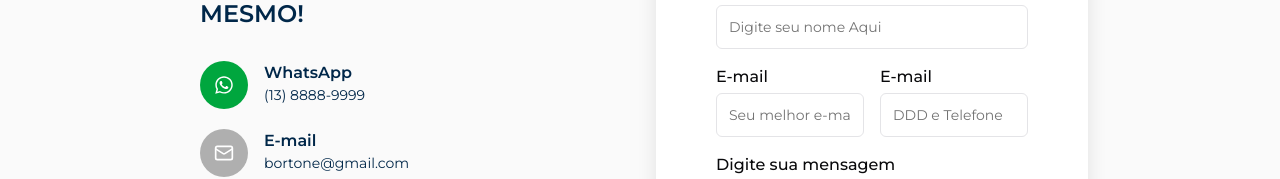
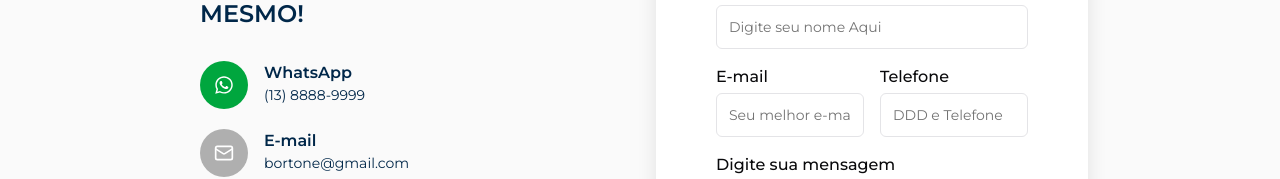
Before and after one commit to laboratorio-de-praticas-2026-1/front-end, a React (Vite) app: page /contato in a window 1280 px wide. Shown: the part 763-942 px from the top of the page. Built offline with nearby package versions, Linux system fonts and the light colour scheme; no server answers.

Commit message:
Fix: Corrige erros no ContactForm.tsx da landing page de contatos

```diff
--- a/src/components/sections/contato/ContactForm.tsx
+++ b/src/components/sections/contato/ContactForm.tsx
@@ -93,7 +93,7 @@ export default function ContactForm(){
                                         value={formData.nome}
                                         onChange={handleChange}
                                         placeholder="Digite seu nome Aqui"
-                                        className="h-11 border-[#E4E4E7] text-muted mt-1"
+                                        className="h-11 border-[#E4E4E7]  mt-1"
                                     />
                                 </div>
 
@@ -109,12 +109,12 @@ export default function ContactForm(){
                                         value={formData.email}
                                         onChange={handleChange}
                                         placeholder="Seu melhor e-mail aqui"
-                                        className="h-11 border-[#E4E4E7] text-muted mt-1"
+                                        className="h-11 border-[#E4E4E7]  mt-1"
                                     />
                                     </div>
                                     <div className="space-y-2">
                                         <Label htmlFor="telefone" className="text-[#09090B] font-medium">
-                                            E-mail
+                                            Telefone
                                         </Label>
                                         <Input
                                         id="telefone"
@@ -123,7 +123,7 @@ export default function ContactForm(){
                                         value={formData.telefone}
                                         onChange={handleChange}
                                         placeholder="DDD e Telefone"
-                                        className="h-11 border-[#E4E4E7] text-muted mt-1"
+                                        className="h-11  border-[#E4E4E7]  mt-1"
                                     />
                                     </div>
 
```
